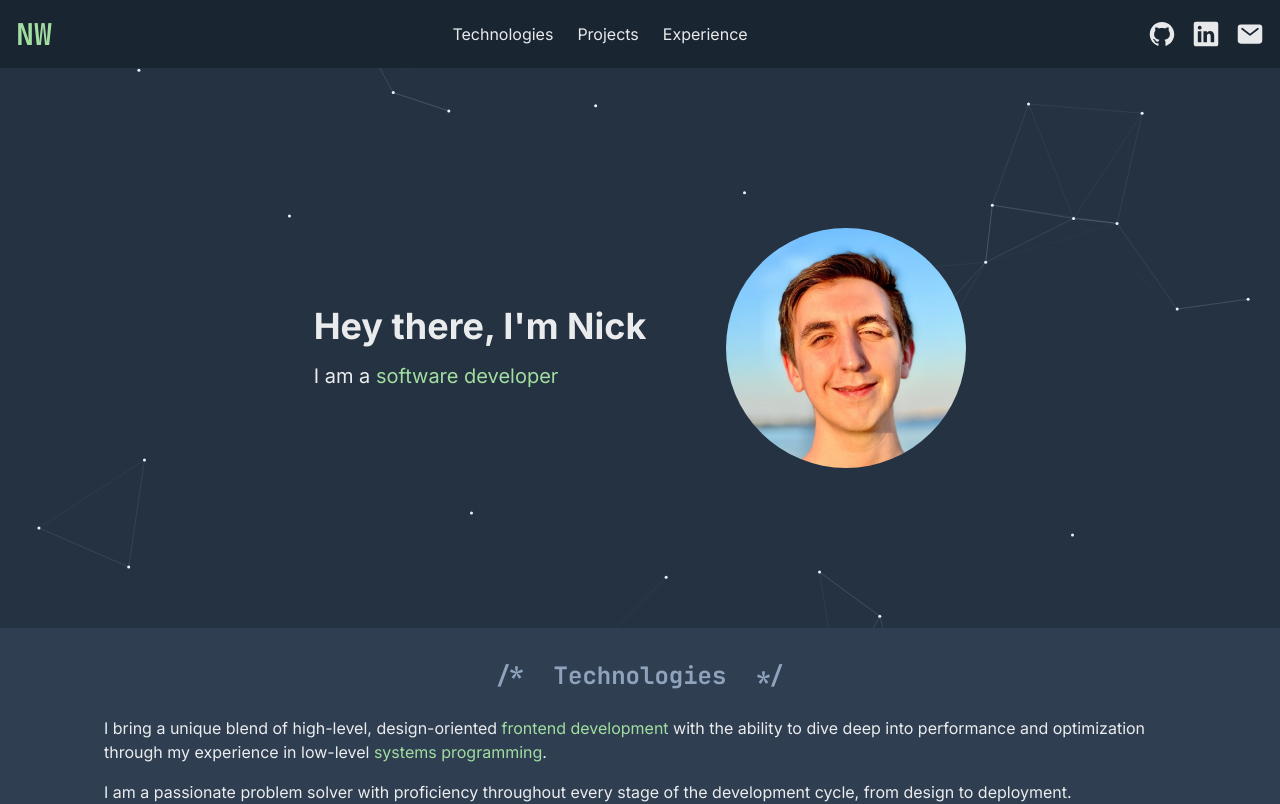
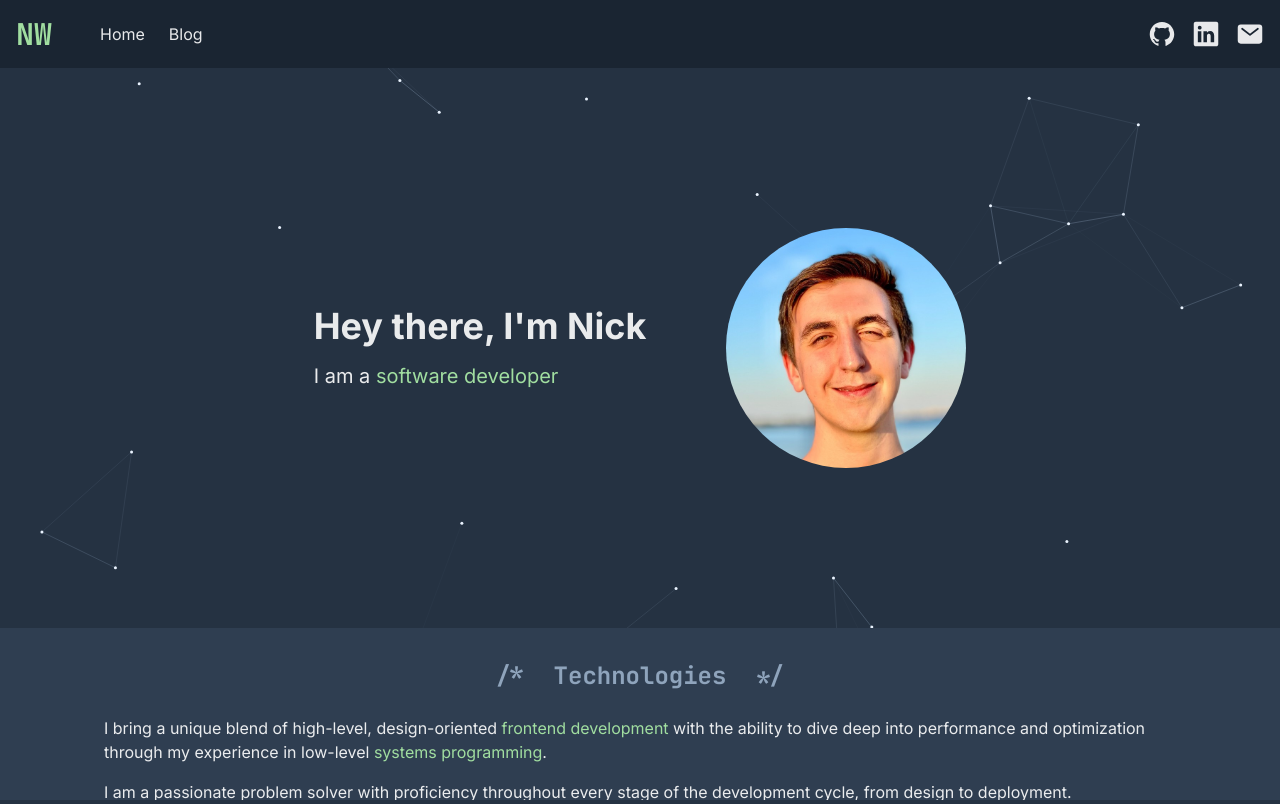
Before and after one commit to NickWentworth/portfolio, a Next.js app: page / in a window 1280 px wide. Shown: the top 804 px of the page. Built offline with nearby package versions, Linux system fonts and the light colour scheme.

Commit message:
adjusted home and blog layouts

```diff
--- a/src/app/blog/layout.tsx
+++ b/src/app/blog/layout.tsx
@@ -2,10 +2,14 @@ import { BlogNav } from '@/components/BlogNav';
 
 export default (props: React.PropsWithChildren) => {
     return (
-        <div className='flex'>
-            <BlogNav />
+        <div className='h-full bg-base-750/80'>
+            <div className='flex items-start max-w-[1400px] m-auto'>
+                <BlogNav />
 
-            <div className='bg-base-700 grow p-4'>{props.children}</div>
+                <div className='bg-base-700 grow p-4 overflow-x-hidden'>
+                    {props.children}
+                </div>
+            </div>
         </div>
     );
 };
--- a/src/app/global.css
+++ b/src/app/global.css
@@ -55,6 +55,7 @@ body {
     }
     pre > code {
         @apply block p-4 rounded-lg;
+        @apply overflow-x-auto;
     }
 
     ol {
--- a/src/app/layout.tsx
+++ b/src/app/layout.tsx
@@ -11,9 +11,11 @@ export const metadata: Metadata = {
 export default function RootLayout(props: React.PropsWithChildren) {
     return (
         <html lang='en'>
-            <body>
+            <body className='w-dvw h-dvh flex flex-col'>
                 <Header />
-                {props.children}
+
+                <div className='grow overflow-auto'>{props.children}</div>
+
                 <DotsBackground />
             </body>
         </html>
--- a/src/components/BlogNav/BlogNav.tsx
+++ b/src/components/BlogNav/BlogNav.tsx
@@ -6,7 +6,7 @@ export async function BlogNav() {
     const categories = await categoryIndexPosts();
 
     return (
-        <nav className='bg-base-750/90 w-60 shrink-0 flex flex-col p-4 gap-2'>
+        <nav className='w-60 shrink-0 flex flex-col p-4 gap-2 sticky top-0'>
             <BlogNavRootLink />
 
             <hr />
--- a/src/components/Header.tsx
+++ b/src/components/Header.tsx
@@ -3,24 +3,14 @@ import Link from 'next/link';
 
 export function Header() {
     return (
-        <div className='bg-base-800 flex items-center justify-between p-4 sticky top-0'>
+        <div className='bg-base-800 flex items-center gap-12 p-4 sticky top-0'>
             <Link className='font-mono font-bold text-accent-200' href='/'>
                 <h2>NW</h2>
             </Link>
 
-            {/* TODO: not functional yet, unsure if these will stay */}
-            <div className='flex gap-6'>
-                <Link href='#tech'>
-                    <p>Technologies</p>
-                </Link>
-
-                <Link href='#projects'>
-                    <p>Projects</p>
-                </Link>
-
-                <Link href='#experience'>
-                    <p>Experience</p>
-                </Link>
+            <div className='flex gap-6 mr-auto'>
+                <Link href='/'>Home</Link>
+                <Link href='/blog'>Blog</Link>
             </div>
 
             <div className='flex gap-4'>
```
